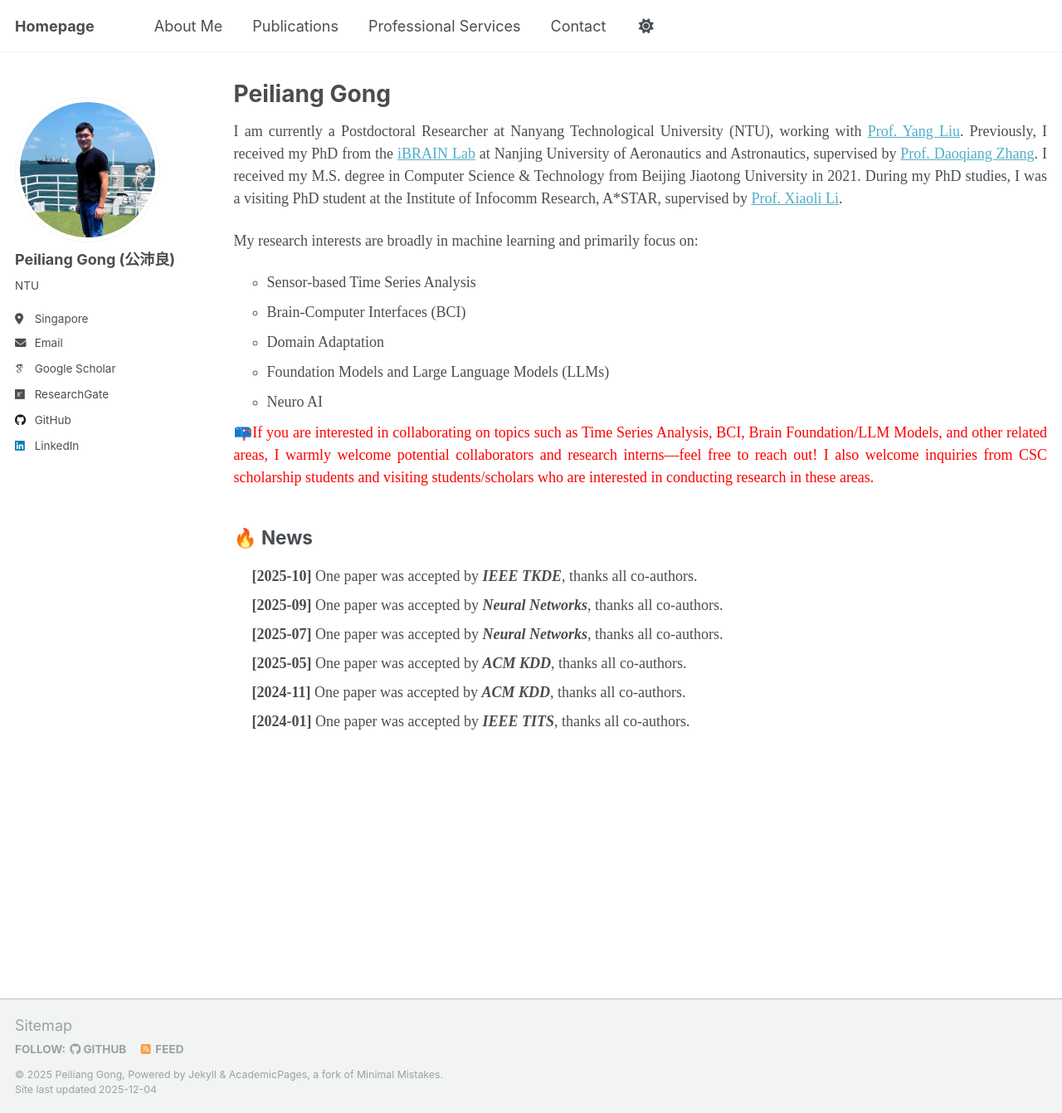
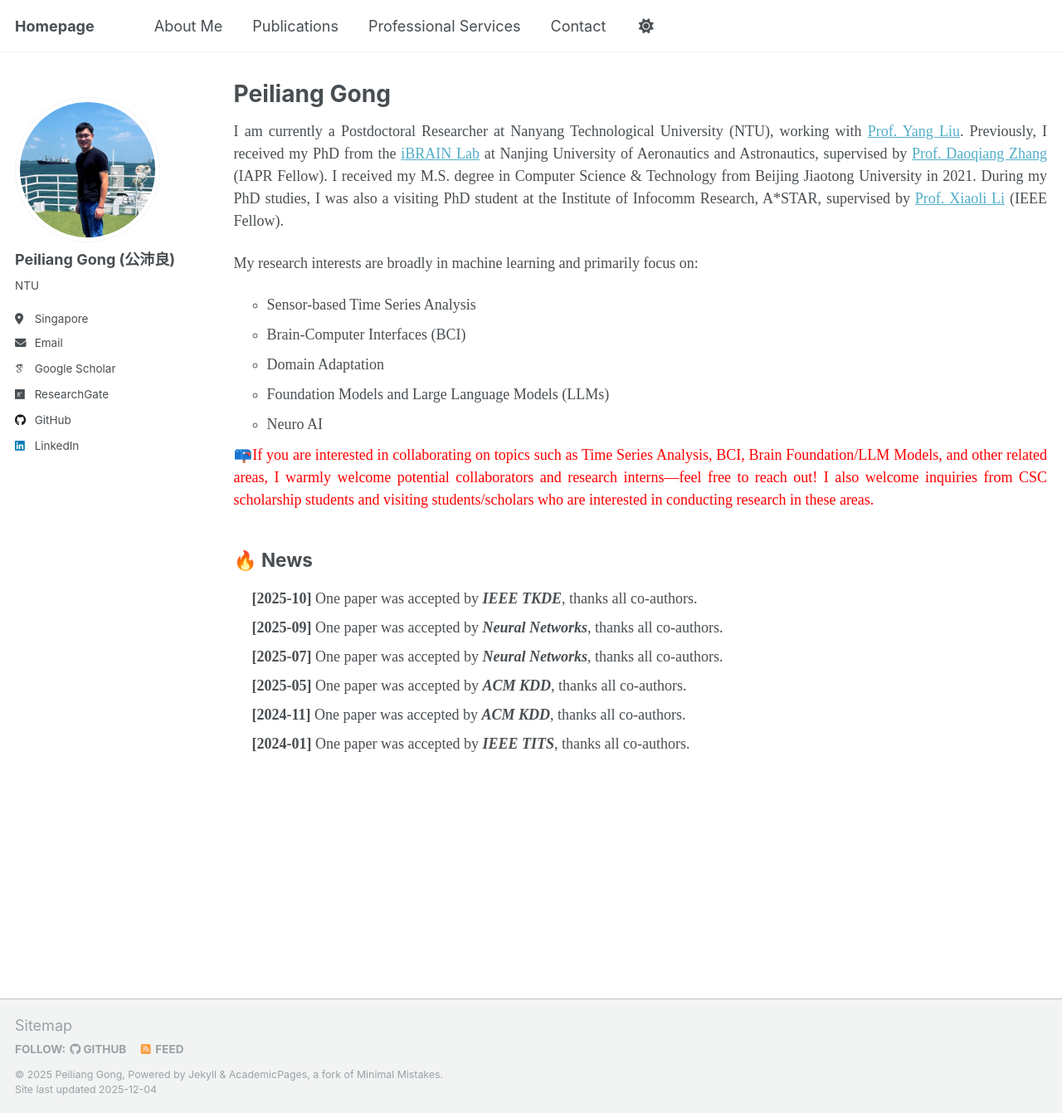
Before and after one commit to Tokenmw/Tokenmw.github.io, a Jekyll site: the page built from _pages/cv.md, in a window 1280 px wide and 1341 px high. Shown: the whole window at 83% size. Built offline with Jekyll 4.4.1, drawn with Linux system fonts in a browser that asks for light colours; some web fonts are replaced.

Commit message:
Update cv.md

```diff
--- a/_pages/cv.md
+++ b/_pages/cv.md
@@ -14,7 +14,7 @@
 
 <!-- About Me -->
 <div style="font-family: 'Times New Roman', serif; text-align: justify;">
-<p>I am currently a Postdoctoral Researcher at Nanyang Technological University (NTU), working with <a href="https://scholar.google.com/citations?user=_Pvgwd0AAAAJ">Prof. Yang Liu</a>. Previously, I received my PhD from the <a href="https://ibrain.nuaa.edu.cn/">iBRAIN Lab</a> at Nanjing University of Aeronautics and Astronautics, supervised by <a href="https://parnec.nuaa.edu.cn/zhangdq/">Prof. Daoqiang Zhang</a>. I received my M.S. degree in Computer Science & Technology from Beijing Jiaotong University in 2021. During my PhD studies, I was a visiting PhD student at the Institute of Infocomm Research, A*STAR, supervised by <a href="https://personal.ntu.edu.sg/xlli/">Prof. Xiaoli Li</a>.</p>
+<p>I am currently a Postdoctoral Researcher at Nanyang Technological University (NTU), working with <a href="https://scholar.google.com/citations?user=_Pvgwd0AAAAJ">Prof. Yang Liu</a>. Previously, I received my PhD from the <a href="https://ibrain.nuaa.edu.cn/">iBRAIN Lab</a> at Nanjing University of Aeronautics and Astronautics, supervised by <a href="https://parnec.nuaa.edu.cn/zhangdq/">Prof. Daoqiang Zhang</a> (IAPR Fellow). I received my M.S. degree in Computer Science & Technology from Beijing Jiaotong University in 2021. During my PhD studies, I was also a visiting PhD student at the Institute of Infocomm Research, A*STAR, supervised by <a href="https://personal.ntu.edu.sg/xlli/">Prof. Xiaoli Li</a> (IEEE Fellow).</p>
 
 <p>My research interests are broadly in machine learning and primarily focus on:</p>
 <ul style="list-style-type: circle; margin-bottom: 10px;">
```
